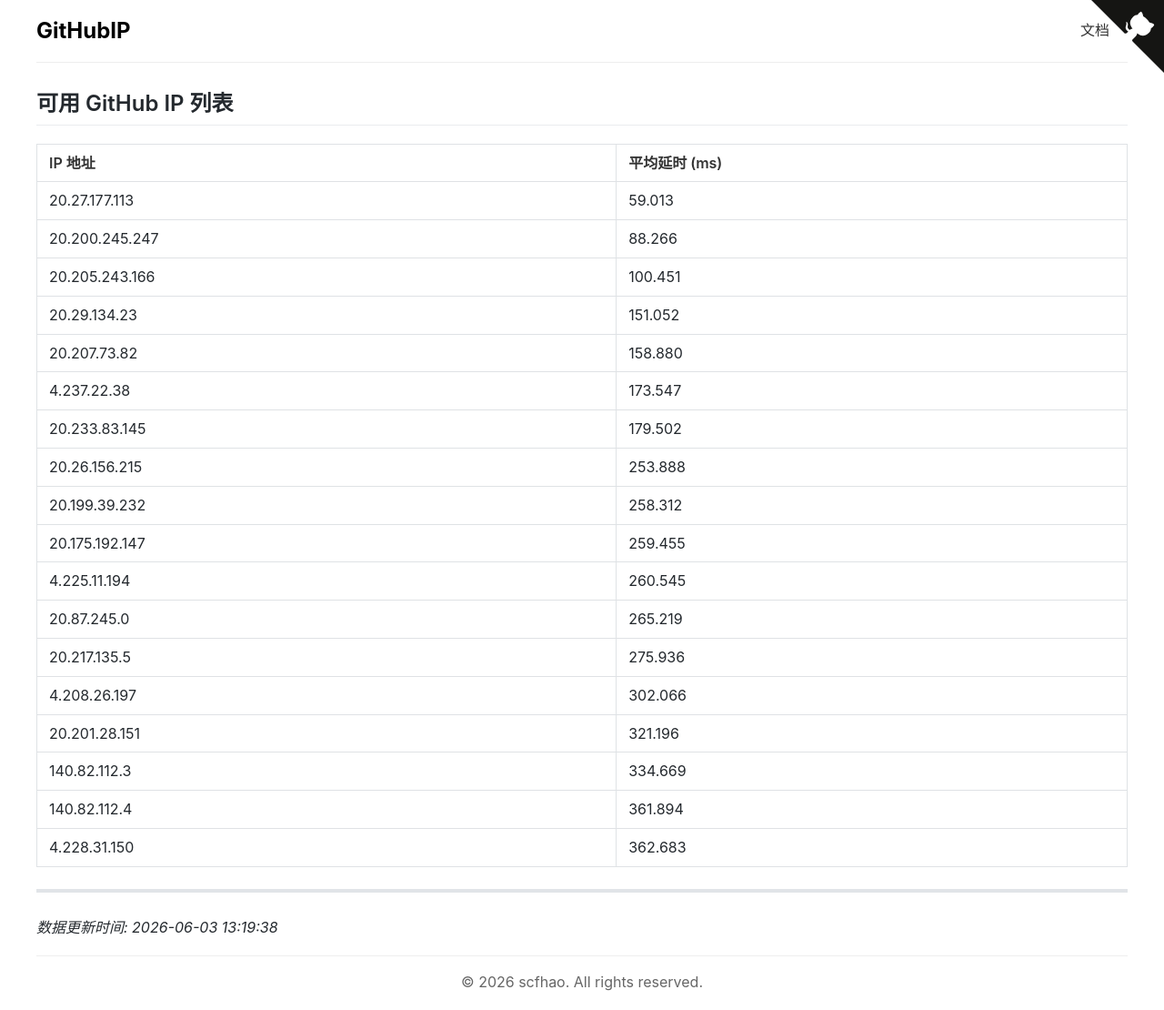
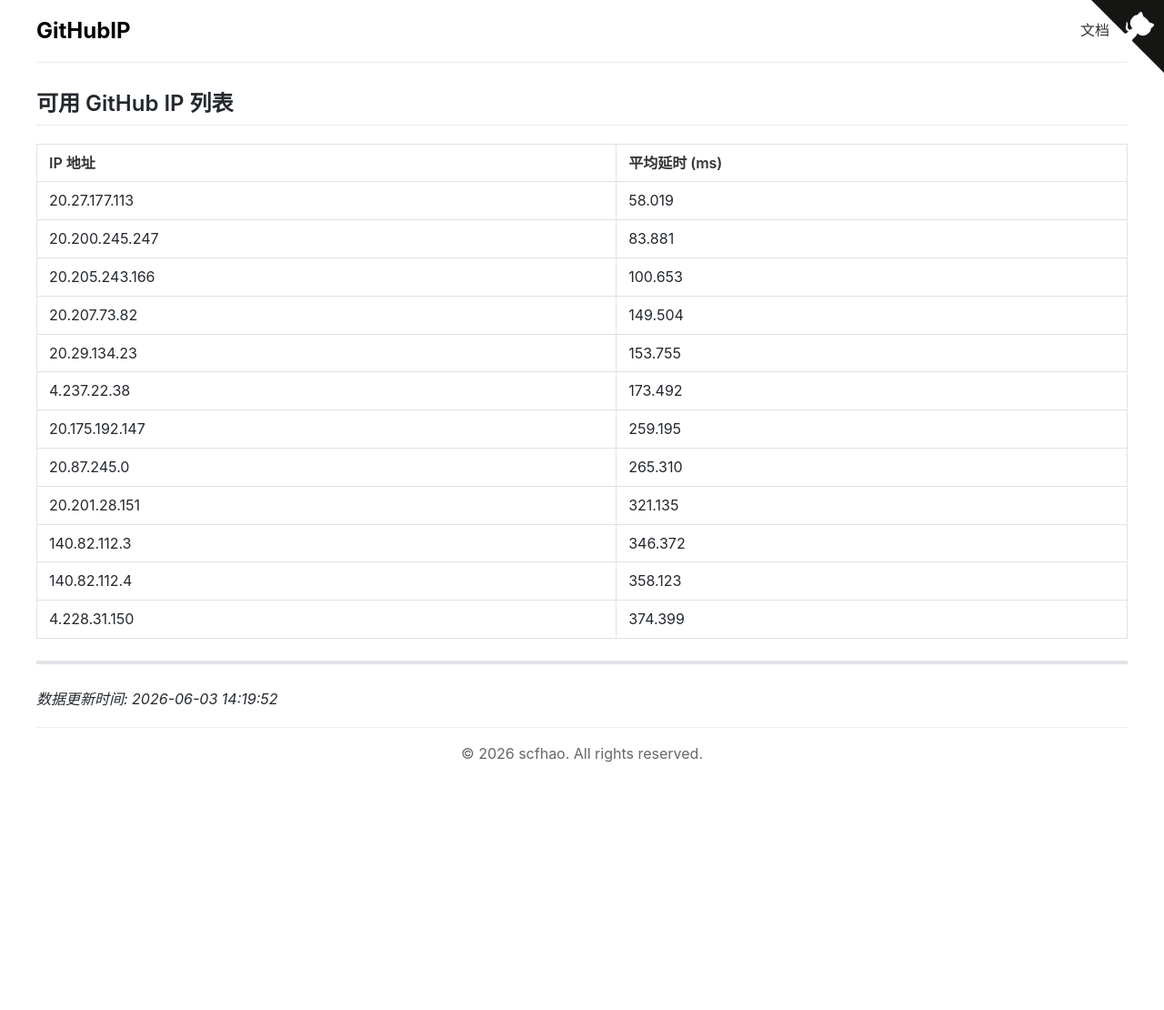
Before and after one commit to scfhao/GitHubIP, a Jekyll site: the page built from index.md, in a window 1280 px wide. Shown: the whole page at 91% size. Built offline with Jekyll 4.4.1, drawn with Linux system fonts in a browser that asks for light colours; after the commit the page ends 900 px from its top, so only the background shows below that.

Commit message:
自动脚本执行 - 2026-06-03 14:19:52

```diff
--- a/index.md
+++ b/index.md
@@ -1,32 +1,26 @@
 ---
 layout: home
 title: GitHub IP 列表
-date: 2026-06-03 13:19:38
+date: 2026-06-03 14:19:52
 ---
 
 ## 可用 GitHub IP 列表
 
 | IP 地址 | 平均延时 (ms) |
 |---------|--------------|
-| 20.27.177.113 | 59.013 |
-| 20.200.245.247 | 88.266 |
-| 20.205.243.166 | 100.451 |
-| 20.29.134.23 | 151.052 |
-| 20.207.73.82 | 158.880 |
-| 4.237.22.38 | 173.547 |
-| 20.233.83.145 | 179.502 |
-| 20.26.156.215 | 253.888 |
-| 20.199.39.232 | 258.312 |
-| 20.175.192.147 | 259.455 |
-| 4.225.11.194 | 260.545 |
-| 20.87.245.0 | 265.219 |
-| 20.217.135.5 | 275.936 |
-| 4.208.26.197 | 302.066 |
-| 20.201.28.151 | 321.196 |
-| 140.82.112.3 | 334.669 |
-| 140.82.112.4 | 361.894 |
-| 4.228.31.150 | 362.683 |
+| 20.27.177.113 | 58.019 |
+| 20.200.245.247 | 83.881 |
+| 20.205.243.166 | 100.653 |
+| 20.207.73.82 | 149.504 |
+| 20.29.134.23 | 153.755 |
+| 4.237.22.38 | 173.492 |
+| 20.175.192.147 | 259.195 |
+| 20.87.245.0 | 265.310 |
+| 20.201.28.151 | 321.135 |
+| 140.82.112.3 | 346.372 |
+| 140.82.112.4 | 358.123 |
+| 4.228.31.150 | 374.399 |
 
 ---
 
-*数据更新时间: 2026-06-03 13:19:38*
+*数据更新时间: 2026-06-03 14:19:52*
```
